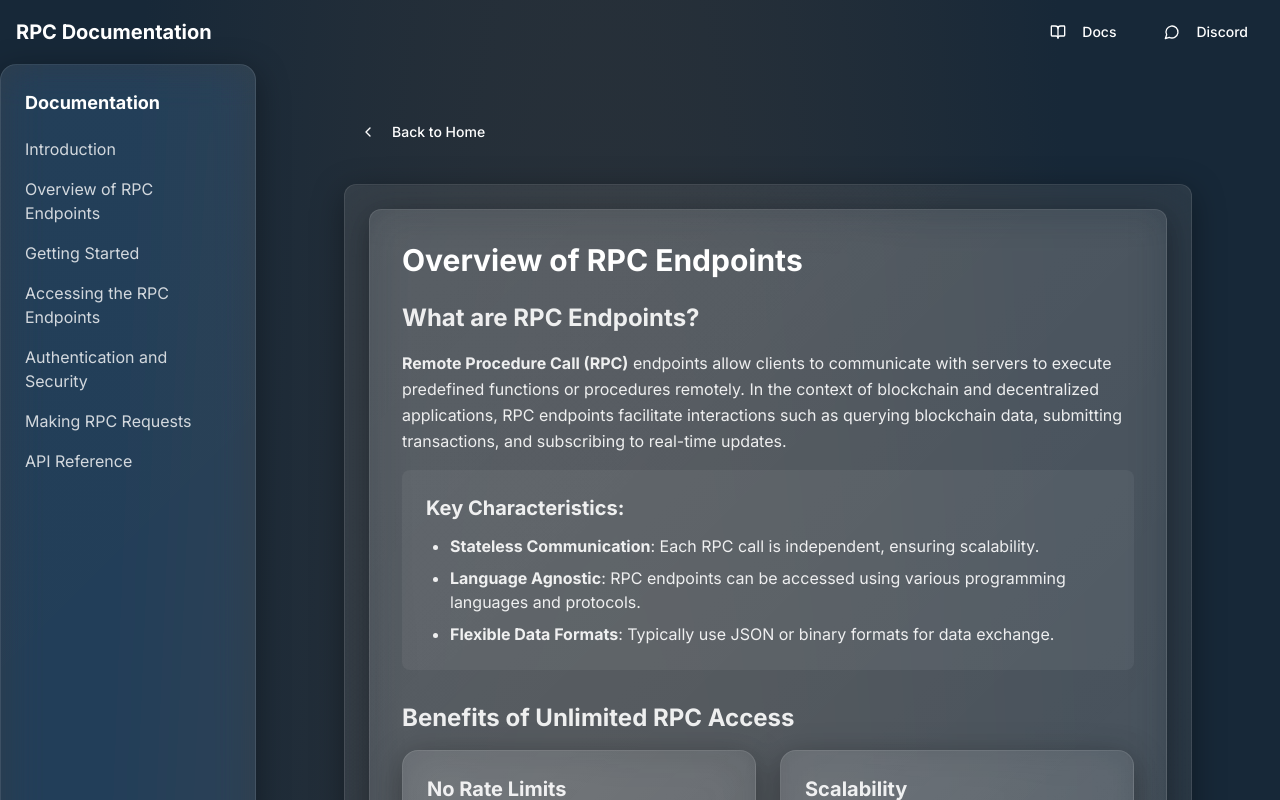
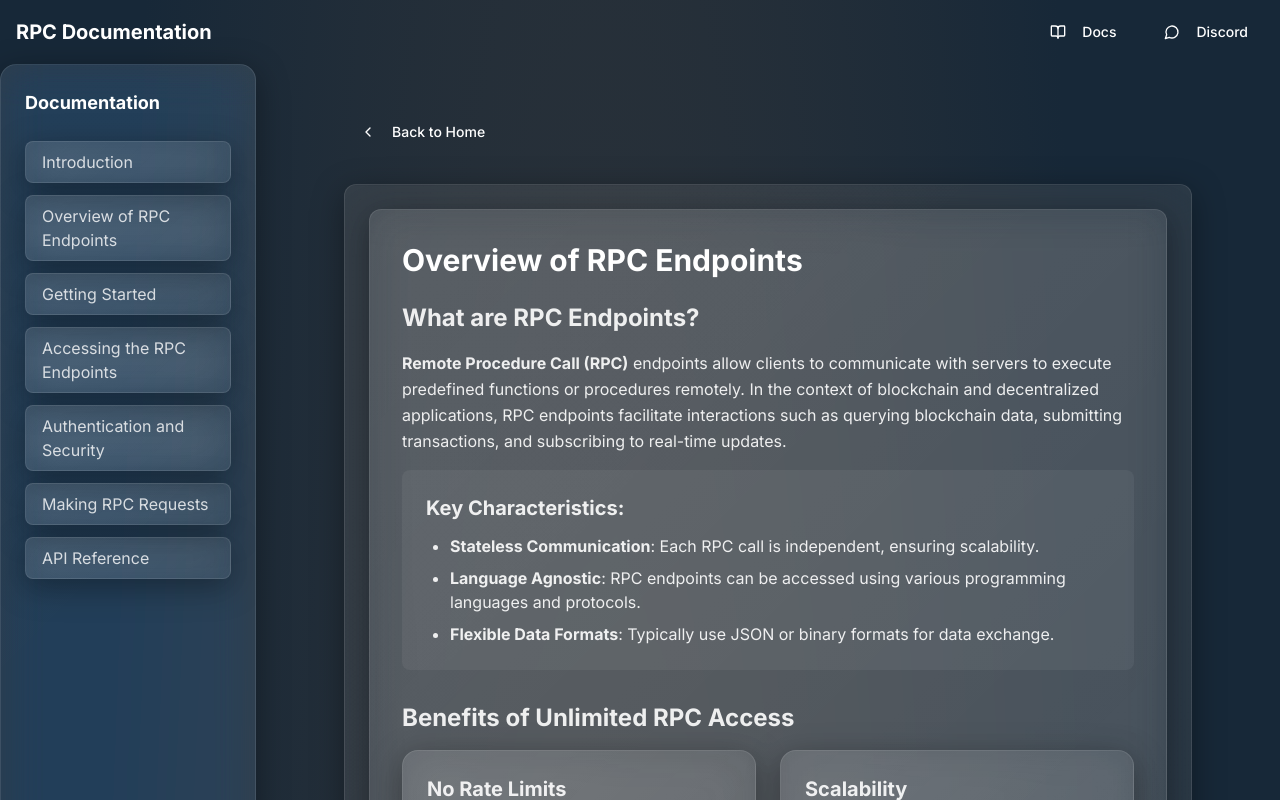
Before and after one commit to rodofheart2222/glassy-sky-portfolio, a React (Vite) app: page /docs in a window 1280 px wide. Shown: the top 800 px of the page. Built offline with nearby package versions, Linux system fonts and the light colour scheme.

Commit message:
Update navigation bar layout
Modified the layout of the navigation bar on the left side to enhance user experience and accessibility.
[skip gpt_engineer]

```diff
--- a/src/components/docs/DocsSidebar.tsx
+++ b/src/components/docs/DocsSidebar.tsx
@@ -28,13 +28,13 @@ export const DocsSidebar = () => {
   return (
     <div className="w-64 glass-card p-6 hidden lg:block">
       <div className="sticky top-6">
-        <h3 className="text-lg font-bold text-white mb-4">Documentation</h3>
-        <nav className="space-y-2">
+        <h3 className="text-lg font-bold text-white mb-6">Documentation</h3>
+        <nav className="space-y-3">
           {sections.map((section) => (
             <button
               key={section.id}
               onClick={() => scrollToSection(section.id)}
-              className="block w-full text-left text-white/80 hover:text-white transition-colors py-1 cursor-pointer"
+              className="block w-full text-left px-4 py-2 rounded-lg glass-card hover:bg-white/5 transition-all duration-200 text-white/80 hover:text-white cursor-pointer"
             >
               {section.label}
             </button>
```
